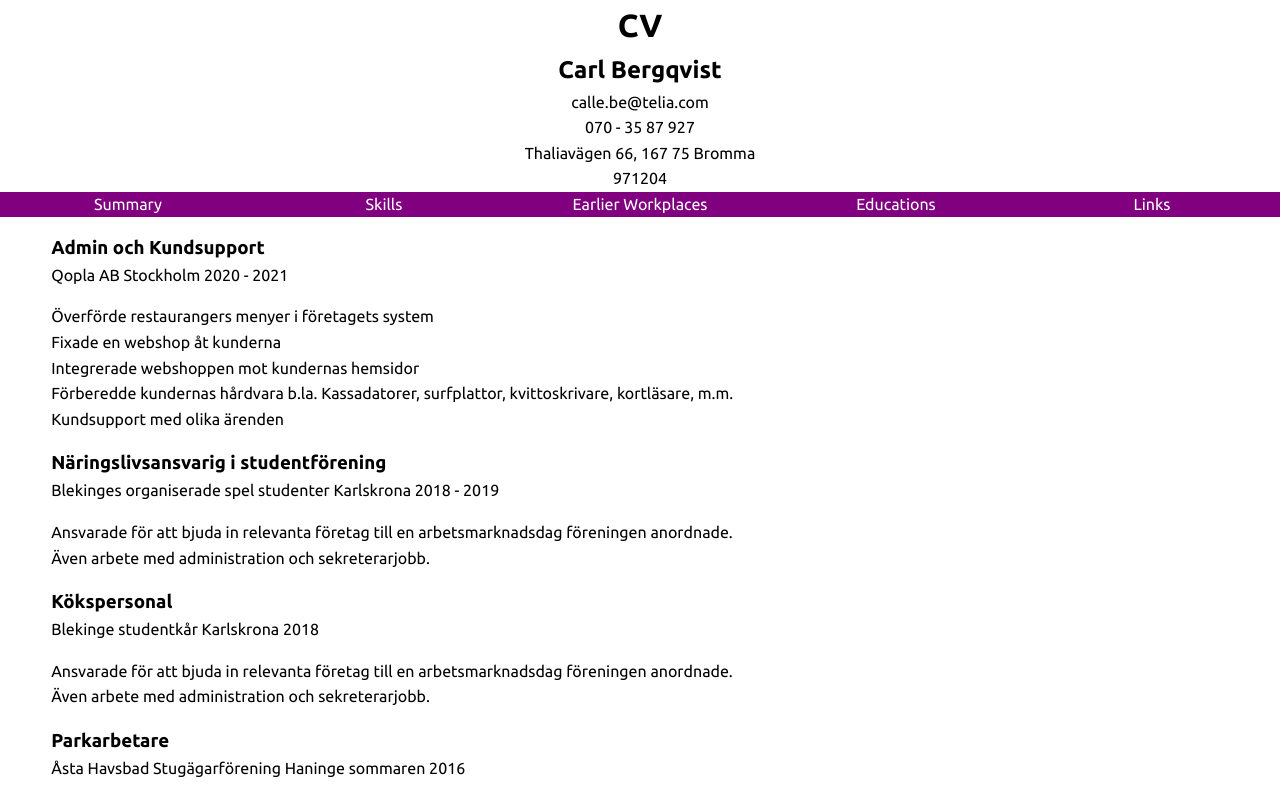
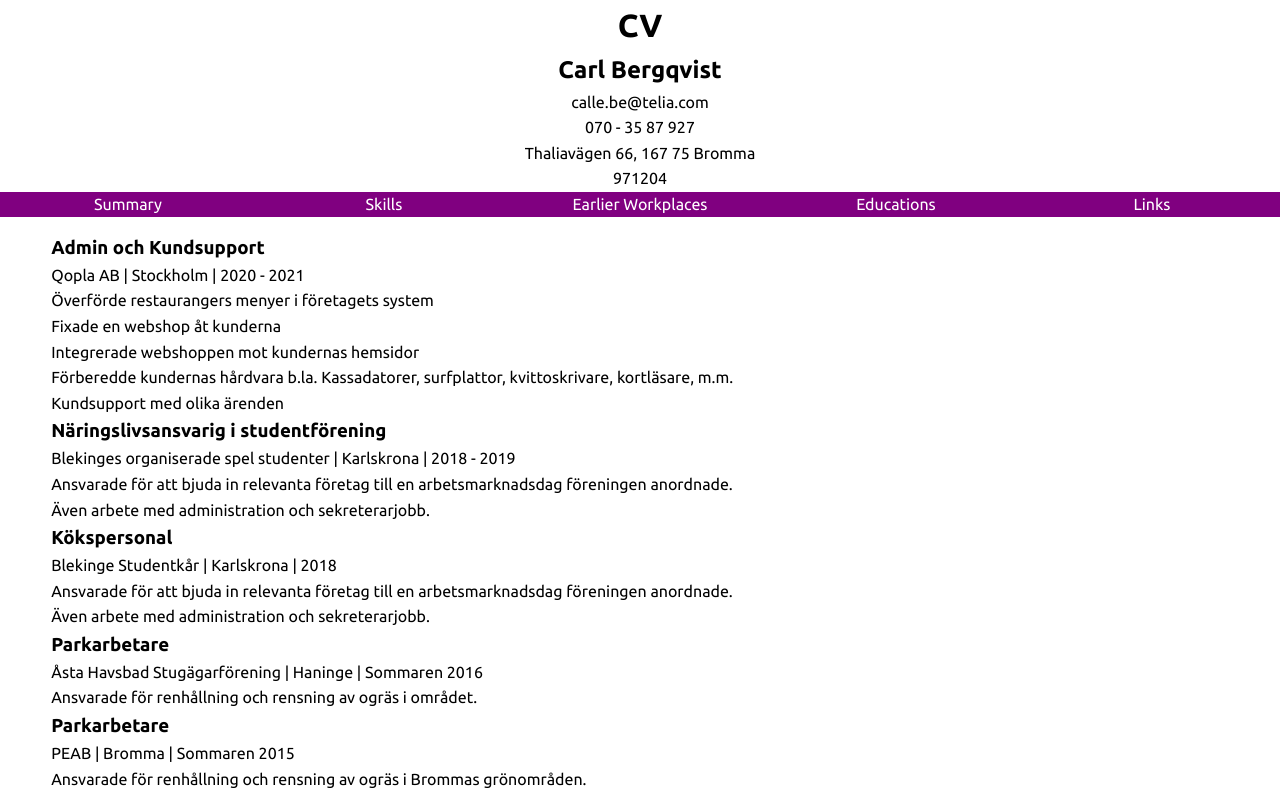
Before and after one commit to bap-ba-bip-boop/cv-hemsida, a React (Create React App) app: page / in a window 1280 px wide. Both pictures are taken after a click on the link "Earlier Workplaces". Shown: the top 800 px of the page. Built offline with nearby package versions, Linux system fonts and the light colour scheme.

Commit message:
updated components

```diff
--- a/public/override.css
+++ b/public/override.css
@@ -32,6 +32,7 @@ p {
 }
 
 ul{
+  margin: 0;
   list-style-type: none;
   padding: 0;
 }
--- a/src/Components/Main Pages/Main Components/EducationComponent.js
+++ b/src/Components/Main Pages/Main Components/EducationComponent.js
@@ -4,8 +4,8 @@ export const EducationComponent = props => {
   return (
     <div>
         <h3>{props.name}</h3>
-        <span>{props.SchoolName} </span>
-        <span>{props.place} </span>
+        <span>{props.SchoolName} | </span>
+        <span>{props.place} | </span>
         <span>{props.startDate}</span>
         <span> - {props.endDate}</span>
     </div>
--- a/src/Components/Main Pages/Main Components/WorkplaceComponent.js
+++ b/src/Components/Main Pages/Main Components/WorkplaceComponent.js
@@ -3,8 +3,8 @@ import React from 'react'
 export const WorkplaceComponent = props =>
     <div>
         <h3>{props.role}</h3>
-        <span>{props.CompanyName} </span>
-        <span>{props.place} </span>
+        <span>{props.CompanyName} | </span>
+        <span>{props.place} | </span>
         <span>{props.startDate}</span>
         <span>{props.endDate && " - " + props.endDate}</span>
         <ul>
--- a/src/Settings/Components/Main Pages/Education.json
+++ b/src/Settings/Components/Main Pages/Education.json
@@ -15,8 +15,8 @@
             "endDate": "2022"
         },
         {
-            "name": "Programmering i Java",
-            "SchoolName": "\"universitetet i gävle\"",
+            "name": "Inledande programmering i Java",
+            "SchoolName": "Högskolan i Gävle",
             "place": "Distas",
             "startDate": "2020",
             "endDate": "2021"
--- a/src/Settings/Components/Main Pages/Workplaces.json
+++ b/src/Settings/Components/Main Pages/Workplaces.json
@@ -27,7 +27,7 @@
         },
         {
             "role": "Kökspersonal",
-            "CompanyName": "Blekinge studentkår",
+            "CompanyName": "Blekinge Studentkår",
             "place": "Karlskrona",
             "startDate": "2018",
             "endDate": "",
@@ -40,7 +40,7 @@
             "role": "Parkarbetare",
             "CompanyName": "Åsta Havsbad Stugägarförening",
             "place": "Haninge",
-            "startDate": "sommaren 2016",
+            "startDate": "Sommaren 2016",
             "endDate": "",
             "responsibilities":[
                 "Ansvarade för renhållning och rensning av ogräs i området."
@@ -50,7 +50,7 @@
             "role": "Parkarbetare",
             "CompanyName": "PEAB",
             "place": "Bromma",
-            "startDate": "sommaren 2015",
+            "startDate": "Sommaren 2015",
             "endDate": "",
             "responsibilities":[
                 "Ansvarade för renhållning och rensning av ogräs i Brommas grönområden."
```
Also changed, not shown: src/App.js (+8 -0 lines).
